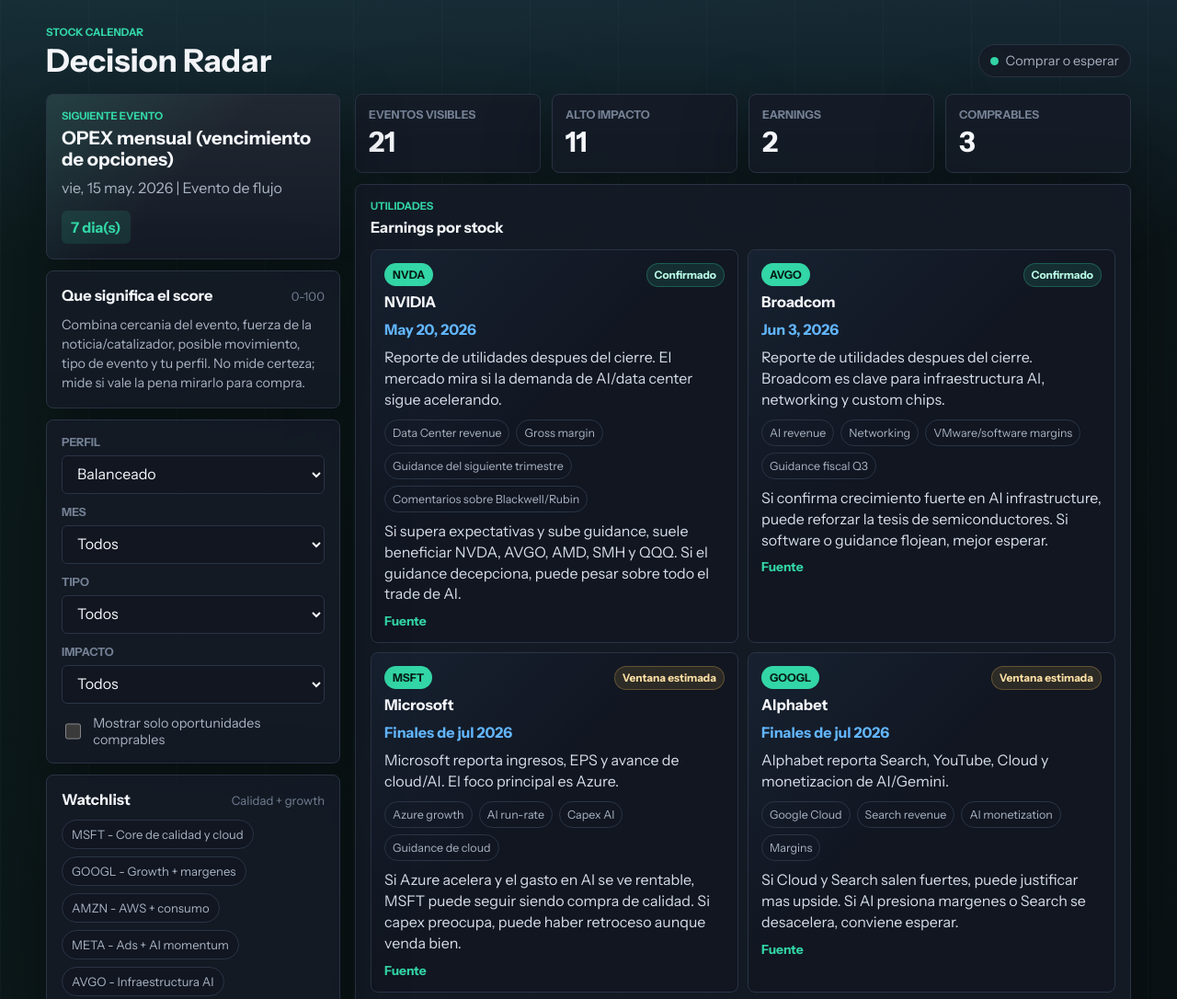
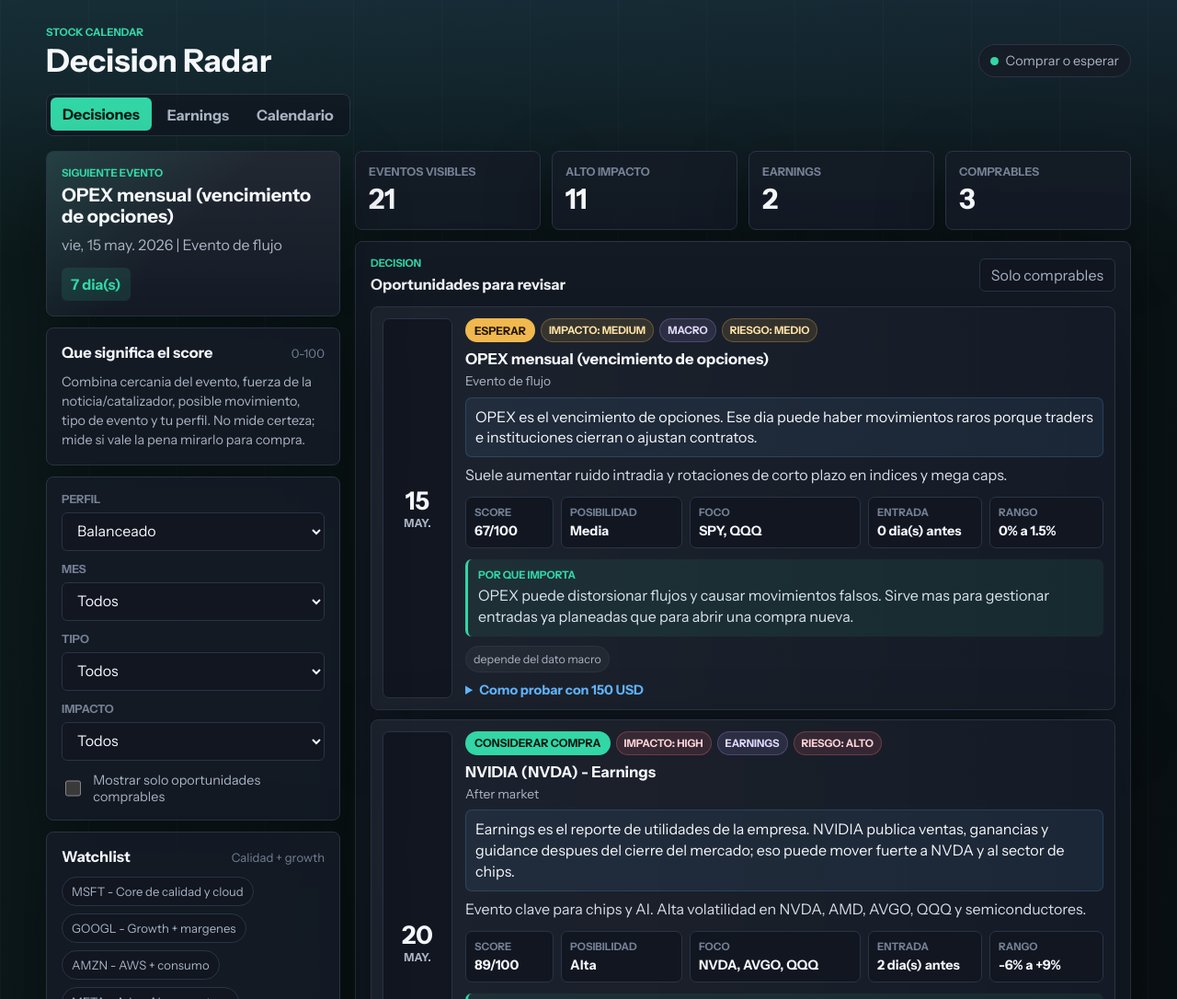
Before and after one commit to Lutimi/stock-calendar-web, a plain HTML site: page index.html in a window 1280 px wide. Shown: the top 1086 px of the page at 92% size. Drawn offline with Linux system fonts and the light colour scheme.

Commit message:
feat: add tabbed views for decisions earnings and calendar

```diff
--- a/index.html
+++ b/index.html
@@ -24,6 +24,12 @@
           <span>Comprar o esperar</span>
         </div>
       </header>
+
+      <nav class="view-tabs" aria-label="Vistas">
+        <button class="tab-button active" type="button" data-view="decisions">Decisiones</button>
+        <button class="tab-button" type="button" data-view="earnings">Earnings</button>
+        <button class="tab-button" type="button" data-view="calendar">Calendario</button>
+      </nav>
 
       <section class="dashboard">
         <aside class="sidebar">
@@ -113,7 +119,7 @@
             </div>
           </section>
 
-          <section class="surface timeline-panel">
+          <section class="surface timeline-panel view-panel" data-panel="earnings" hidden>
             <div class="timeline-head">
               <div>
                 <span class="kicker">Utilidades</span>
@@ -123,7 +129,18 @@
             <div id="earningsGrid" class="earnings-grid"></div>
           </section>
 
-          <section class="surface timeline-panel">
+          <section class="surface timeline-panel view-panel" data-panel="decisions">
+            <div class="timeline-head">
+              <div>
+                <span class="kicker">Decision</span>
+                <h2>Oportunidades para revisar</h2>
+              </div>
+              <button class="ghost-button" id="showBuyOnly" type="button">Solo comprables</button>
+            </div>
+            <div id="decisionTimeline" class="timeline"></div>
+          </section>
+
+          <section class="surface timeline-panel view-panel" data-panel="calendar" hidden>
             <div class="timeline-head">
               <div>
                 <span class="kicker">Calendario</span>
--- a/script.js
+++ b/script.js
@@ -516,6 +516,7 @@
 const impactFilter = document.getElementById("impactFilter");
 const buyOnlyFilter = document.getElementById("buyOnlyFilter");
 const timeline = document.getElementById("timeline");
+const decisionTimeline = document.getElementById("decisionTimeline");
 const eventCounter = document.getElementById("eventCounter");
 const highImpactCounter = document.getElementById("highImpactCounter");
 const earningsCounter = document.getElementById("earningsCounter");
@@ -524,6 +525,9 @@
 const nextMeta = document.getElementById("nextMeta");
 const nextCountdown = document.getElementById("nextCountdown");
 const resetFilters = document.getElementById("resetFilters");
+const showBuyOnly = document.getElementById("showBuyOnly");
+const tabButtons = document.querySelectorAll(".tab-button");
+const viewPanels = document.querySelectorAll(".view-panel");
 const eventTemplate = document.getElementById("eventTemplate");
 const earningsTemplate = document.getElementById("earningsTemplate");
 const earningsGrid = document.getElementById("earningsGrid");
@@ -674,11 +678,27 @@
 
 function render() {
   timeline.innerHTML = "";
+  decisionTimeline.innerHTML = "";
   const sorted = [...events].sort((a, b) => a.date.localeCompare(b.date));
   const filtered = applyFilters(sorted);
+  const decisionItems = filtered.filter((event) => buildDecision(event).action !== "avoid");
   updateSummary(sorted);
 
   filtered.forEach((item) => {
+    timeline.appendChild(createEventCard(item));
+  });
+
+  decisionItems.forEach((item) => {
+    decisionTimeline.appendChild(createEventCard(item));
+  });
+
+  eventCounter.textContent = filtered.length;
+  highImpactCounter.textContent = filtered.filter((event) => event.impact === "high").length;
+  earningsCounter.textContent = filtered.filter((event) => event.type === "earnings").length;
+  buyCounter.textContent = filtered.filter((event) => buildDecision(event).action === "buy").length;
+}
+
+function createEventCard(item) {
     const node = eventTemplate.content.cloneNode(true);
     const parts = dateParts(item.date);
     node.querySelector(".day").textContent = parts.day;
@@ -735,13 +755,7 @@
     } else {
       sourceLink.hidden = true;
     }
-    timeline.appendChild(node);
-  });
-
-  eventCounter.textContent = filtered.length;
-  highImpactCounter.textContent = filtered.filter((event) => event.impact === "high").length;
-  earningsCounter.textContent = filtered.filter((event) => event.type === "earnings").length;
-  buyCounter.textContent = filtered.filter((event) => buildDecision(event).action === "buy").length;
+    return node;
 }
 
 profileFilter.addEventListener("change", render);
@@ -757,6 +771,24 @@
   buyOnlyFilter.checked = false;
   render();
 });
+showBuyOnly.addEventListener("click", () => {
+  buyOnlyFilter.checked = true;
+  setView("decisions");
+  render();
+});
+
+function setView(view) {
+  tabButtons.forEach((button) => {
+    button.classList.toggle("active", button.dataset.view === view);
+  });
+  viewPanels.forEach((panel) => {
+    panel.hidden = panel.dataset.panel !== view;
+  });
+}
+
+tabButtons.forEach((button) => {
+  button.addEventListener("click", () => setView(button.dataset.view));
+});
 
 fillMonthFilter();
 fillWatchlist();
--- a/styles.css
+++ b/styles.css
@@ -89,6 +89,42 @@
   background: rgba(21, 27, 38, 0.86);
   color: var(--muted);
   font-size: 0.9rem;
+}
+
+.view-tabs {
+  display: inline-flex;
+  gap: 4px;
+  border: 1px solid var(--line);
+  border-radius: 8px;
+  background: rgba(17, 22, 33, 0.74);
+  padding: 4px;
+  margin-bottom: 16px;
+}
+
+.tab-button {
+  min-height: 36px;
+  border: 0;
+  border-radius: 6px;
+  background: transparent;
+  color: var(--muted);
+  cursor: pointer;
+  font-weight: 800;
+  padding: 0 13px;
+  transition: background 160ms ease, color 160ms ease, transform 160ms ease;
+}
+
+.tab-button:hover {
+  color: var(--text);
+}
+
+.tab-button.active {
+  background: var(--green);
+  color: #061c15;
+  transform: translateY(-1px);
+}
+
+[hidden] {
+  display: none !important;
 }
 
 .pulse {
@@ -692,6 +728,12 @@
     flex-direction: column;
   }
 
+  .view-tabs {
+    display: grid;
+    grid-template-columns: repeat(3, 1fr);
+    width: 100%;
+  }
+
   h1 {
     font-size: 1.7rem;
   }
```
